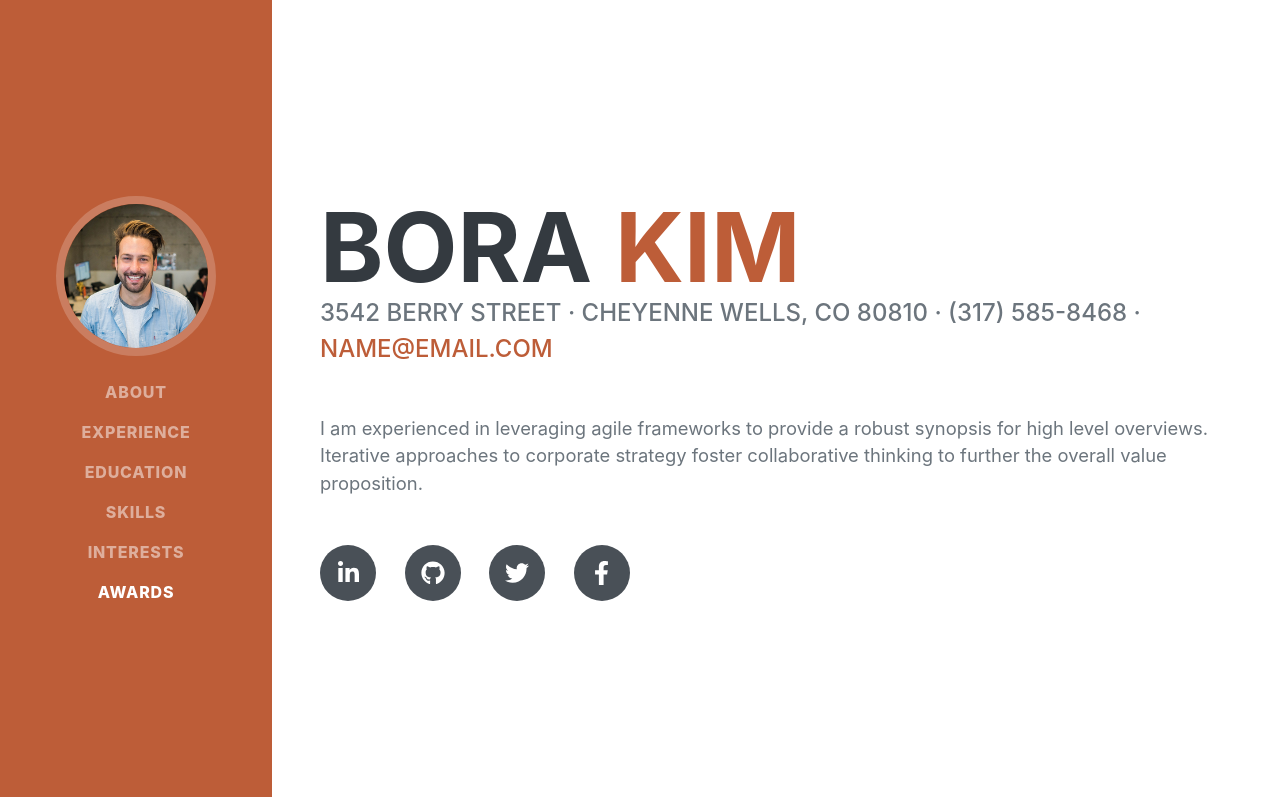
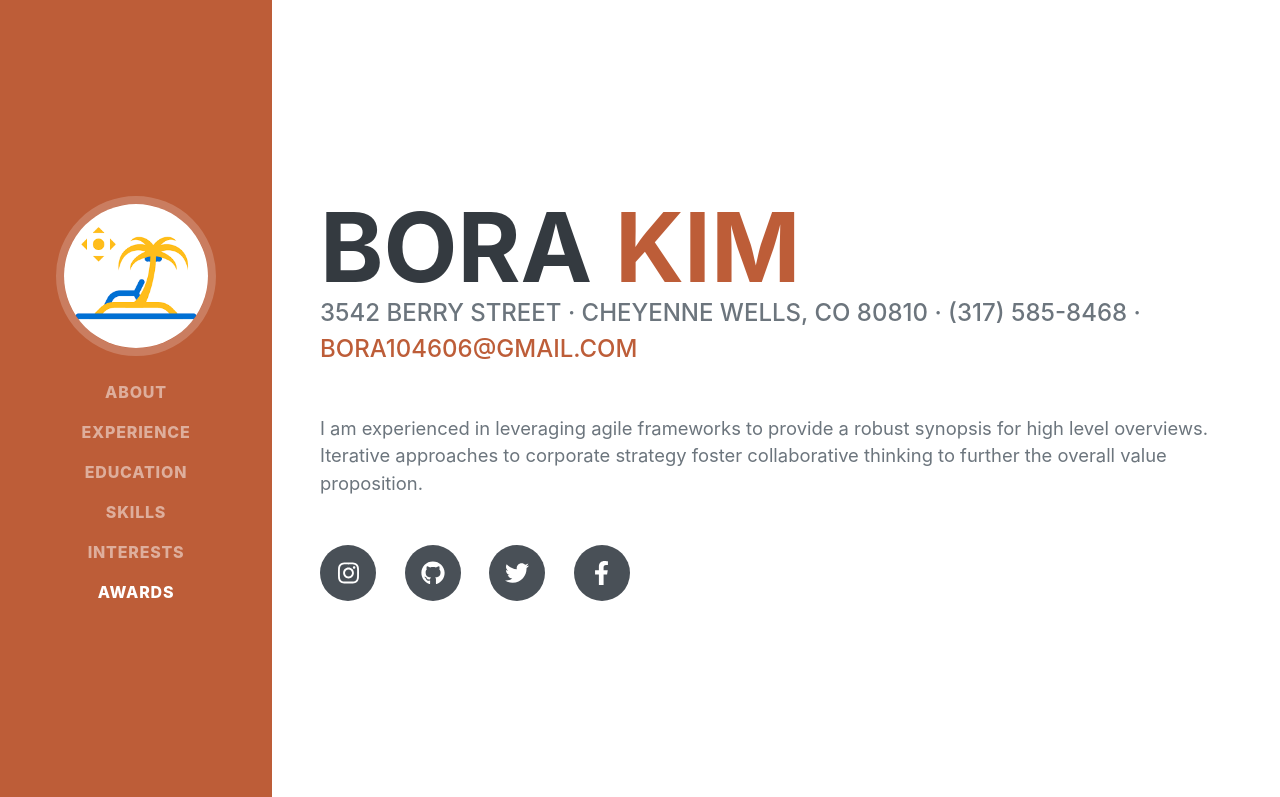
Before and after one commit to bora711/bora711.github.io, a plain HTML site: page index.html in a window 1280 px wide. Shown: the top 797 px of the page. Drawn offline with nearby package versions, Linux system fonts and the light colour scheme; a web font is replaced by a local one.

Commit message:
resume profile and images modified

```diff
--- a/index.html
+++ b/index.html
@@ -20,7 +20,7 @@
         <nav class="navbar navbar-expand-lg navbar-dark bg-primary fixed-top" id="sideNav">
             <a class="navbar-brand js-scroll-trigger" href="#page-top">
                 <span class="d-block d-lg-none">Kim Bora</span>
-                <span class="d-none d-lg-block"><img class="img-fluid img-profile rounded-circle mx-auto mb-2" src="assets/img/profile.jpg" alt="" /></span>
+                <span class="d-none d-lg-block"><img class="img-fluid img-profile rounded-circle mx-auto mb-2" src="assets/img/images.png" alt="" /></span>
             </a>
             <button class="navbar-toggler" type="button" data-toggle="collapse" data-target="#navbarSupportedContent" aria-controls="navbarSupportedContent" aria-expanded="false" aria-label="Toggle navigation"><span class="navbar-toggler-icon"></span></button>
             <div class="collapse navbar-collapse" id="navbarSupportedContent">
@@ -45,11 +45,11 @@
                     </h1>
                     <div class="subheading mb-5">
                         3542 Berry Street · Cheyenne Wells, CO 80810 · (317) 585-8468 ·
-                        <a href="mailto:name@email.com">name@email.com</a>
+                        <a href="mailto:bora104606@gmail.com">bora104606@gmail.com</a>
                     </div>
                     <p class="lead mb-5">I am experienced in leveraging agile frameworks to provide a robust synopsis for high level overviews. Iterative approaches to corporate strategy foster collaborative thinking to further the overall value proposition.</p>
                     <div class="social-icons">
-                        <a class="social-icon" href="#"><i class="fab fa-linkedin-in"></i></a>
+                        <a class="social-icon" href="#"><i class="fab fa-instagram"></i></a>
                         <a class="social-icon" href="#"><i class="fab fa-github"></i></a>
                         <a class="social-icon" href="#"><i class="fab fa-twitter"></i></a>
                         <a class="social-icon" href="#"><i class="fab fa-facebook-f"></i></a>
```
Also changed, not shown: assets/img/images.png (added).
